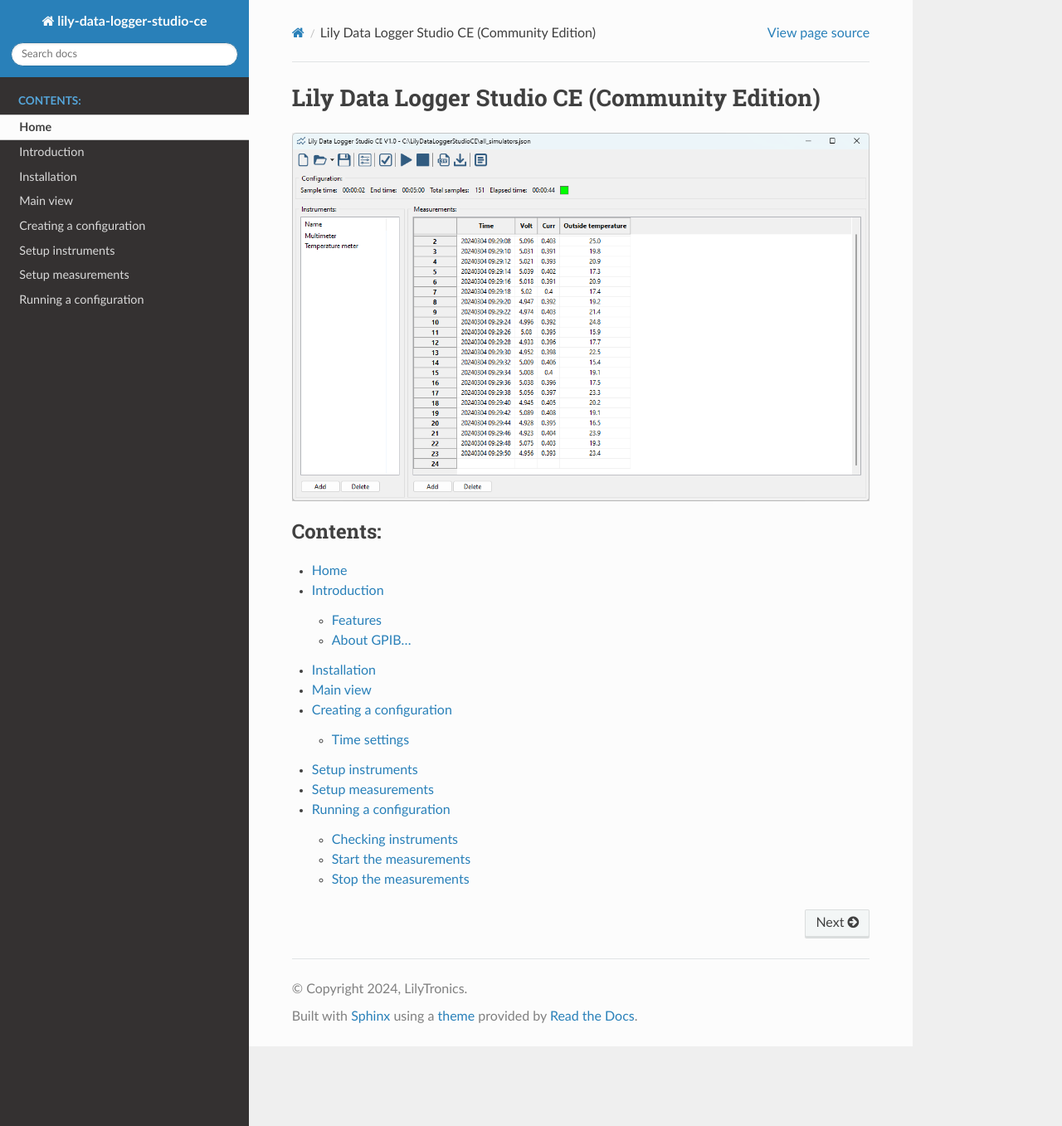
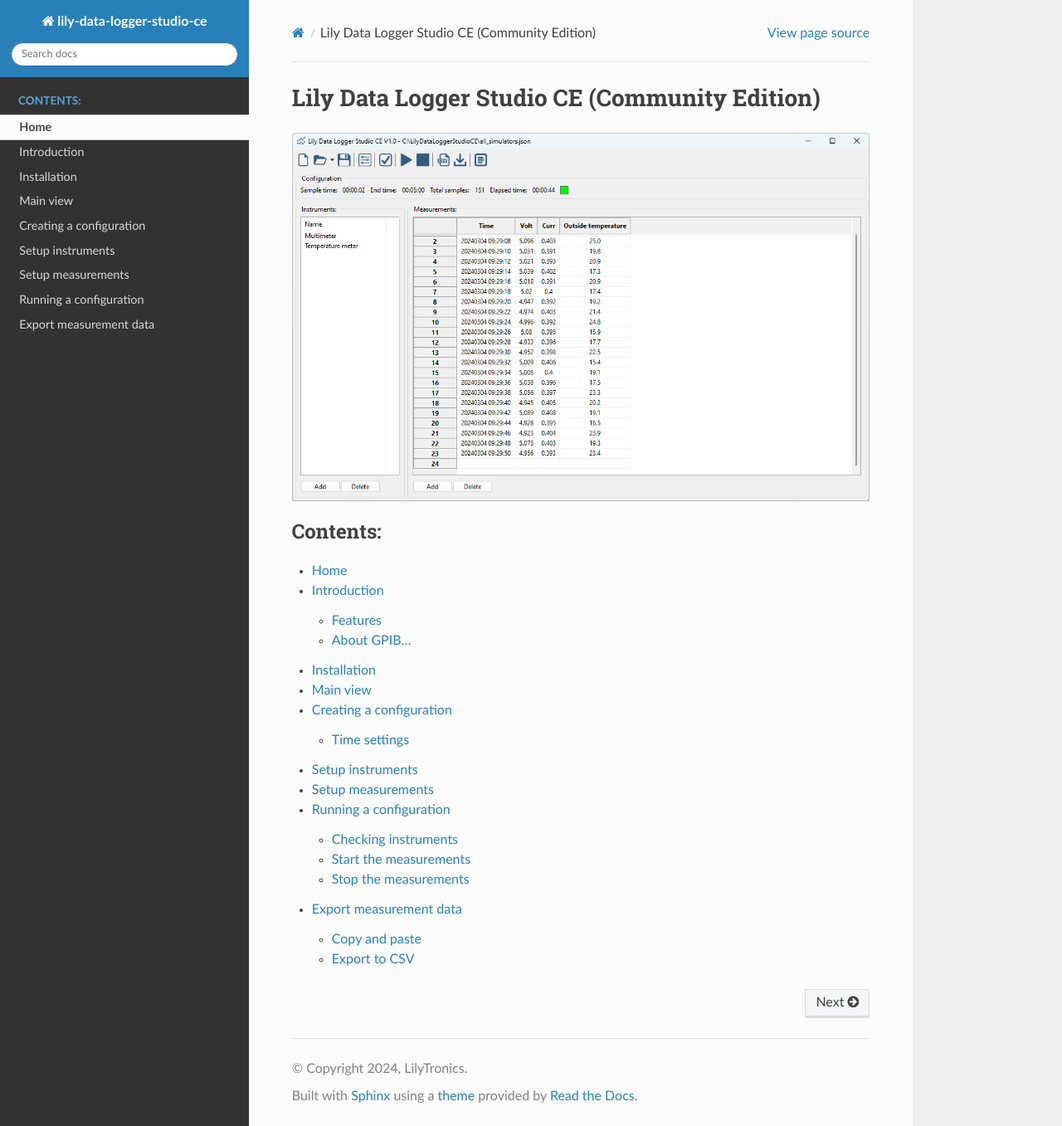
Before and after one commit to LilyTronics/lily_data_logger_software, a Sphinx documentation site: the page built from docs/index.rst, in a window 1280 px wide and 1357 px high. Shown: the whole window at 83% size. Built offline with Sphinx 7.4.7 and the Read the Docs theme 2.0.0, drawn with Linux system fonts in a browser that asks for light colours; some of the changed lines change nothing that is shown.

Commit message:
add page about exporting measurements

```diff
--- /dev/null
+++ b/docs/export_measurements.rst
@@ -0,0 +1,38 @@
+Export measurements
+===================
+
+When all your measurements are done, you may want to save the measurements for further analysis,
+or make a graph. There are two ways to export the measurement data.
+
+Copy and paste
+--------------
+
+The first one is using copy and paste. This is the most simplest way. Just select all the
+measurements in the table and press 'Ctrl-C' to copy the measurements to the clipboard.
+The simplest way to select all measurements is to click on the cell in the top left corner.
+
+.. image:: images/select_all_measurements.png
+
+After selecting all measurements, press 'Ctrl-C'. Now open your favorite spreadsheet application
+(Excel, LibreOffice, Google spreadsheets, etc.).
+In the spreadsheet select the cell where you want the measurement data and press 'Ctrl-V'.
+Now all measurements are copied to the spreadsheet.
+
+.. image:: images/spreadsheet.png
+
+When the measurement data is in the spreadsheet, some graphs can be easily created.
+
+Export to CSV
+-------------
+
+The measurements can also be exported to a file. The file is CSV format (CSV = comma separated values).
+This file can easily be read by text editors or various programming languages. This way the
+measurement data can be imported into for example a database. Refer to the manual of the software
+for details on how to import data from a CSV file.
+
+To create a CSV file, click on the toolbar button with the CSV document icon. Enter a filename and
+save it.
+
+.. image:: images/export_csv.png
+
+Now you can open the file in a text editor to check if all measurements are properly exported.
--- a/docs/index.rst
+++ b/docs/index.rst
@@ -15,8 +15,8 @@
     Setup instruments           <setup_instruments.rst>
     Setup measurements          <setup_measurements.rst>
     Running a configuration     <running_configuration.rst>
+    Export measurement data     <export_measurements.rst>
 
-.. Export measurement data
 .. Creating your own instruments
 .. Interfaces: supported interfaces
 .. Interfaces: serial interface
```
Also changed, not shown: docs/images/export_csv.png (added), docs/images/select_all_measurements.png (added), docs/images/spreadsheet.png (added).
